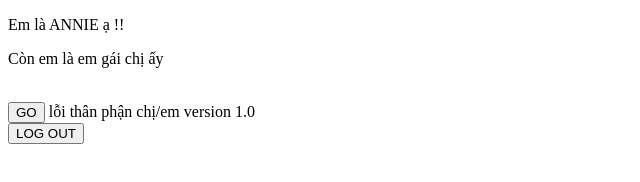
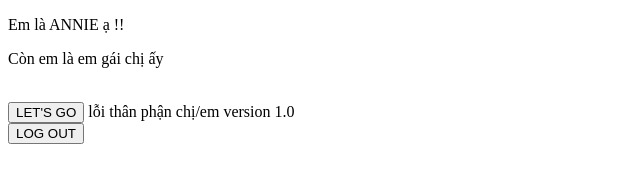
Before and after one commit to annie-1410/TEST, a plain HTML site: page index.html in a window 1280 px wide. Shown: the full height of the page, 0-640 px from the left. Drawn offline with Linux system fonts and the light colour scheme.

Commit message:
Update index.html

```diff
--- a/index.html
+++ b/index.html
@@ -9,7 +9,7 @@
     <p>Em là ANNIE ạ !!</p>
     <p>Còn em là em gái chị ấy </p>
     <br>
-    <button>GO</button>
+    <button>LET'S GO</button>
     lỗi thân phận chị/em
     <a>version 1.0</a>
     <br>
```
